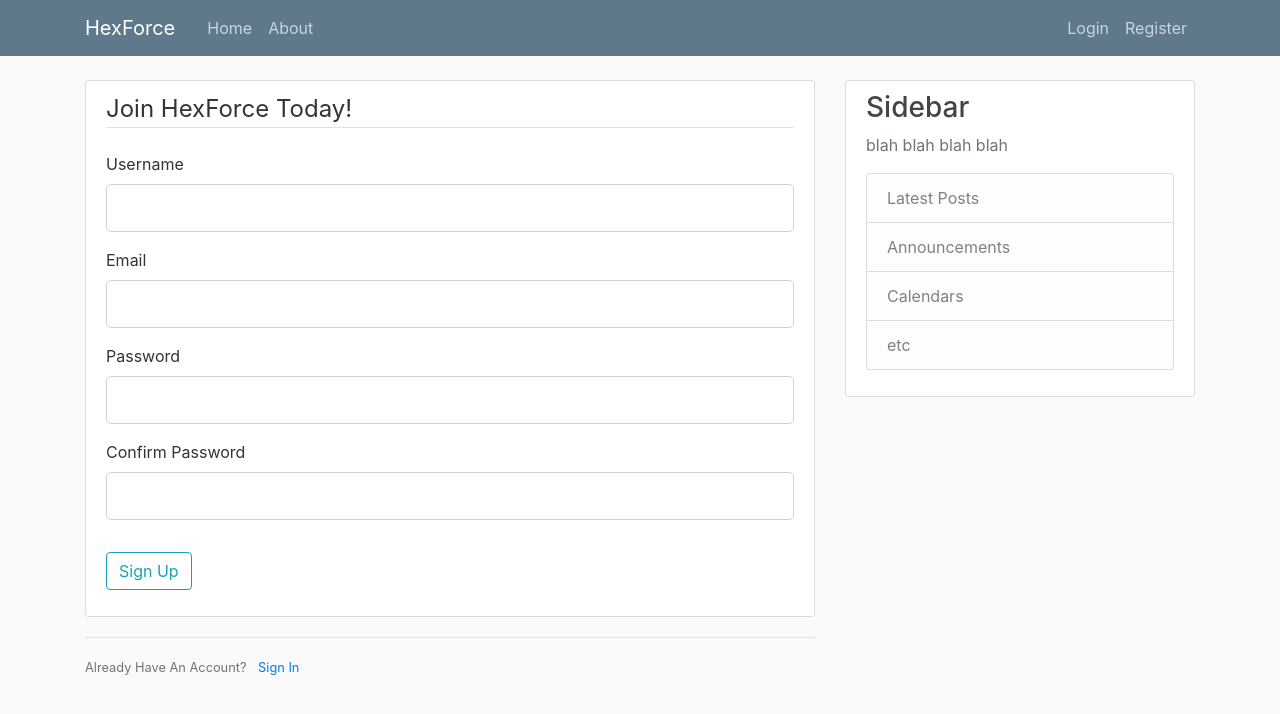
After one commit to LarissaNamu/HexForce, a Flask app: page /register in a window 1280 px wide. The commit adds this page. Shown: the top 714 px of the page. Run offline with Flask 3, Linux system fonts and the light colour scheme.

Commit message:
created register page and login files - edited sidebar and header msgs

```diff
--- /dev/null
+++ b/forms.py
@@ -0,0 +1,23 @@
+from flask_wtf import FlaskForm
+from wtforms import StringField, PasswordField, SubmitField, BooleanField
+from wtforms.validators import DataRequired, Length, Email, EqualTo
+
+class RegistrationForm(FlaskForm):
+    username = StringField('Username',
+                           validators=[DataRequired(), Length(min=2, max=20)])
+    email = StringField('Email',
+                        validators=[DataRequired(), Email()])
+    password = PasswordField('Password',
+                             validators=[DataRequired()])
+    confirm_password = PasswordField('Confirm Password',
+                                     validators=[DataRequired(), EqualTo('password')])
+
+    submit = SubmitField('Sign Up')
+
+class LoginForm(FlaskForm):
+    email = StringField('Email',
+                        validators=[DataRequired(), Email()])
+    password = PasswordField('Password',
+                             validators=[DataRequired()])
+    remember = BooleanField('Remember Me')
+    submit = SubmitField('Login')
--- a/hexforce.py
+++ b/hexforce.py
@@ -2,7 +2,10 @@ from api.cdragon import fetch_champs
 from utils.data_parser import parse_champs
 from utils.tft_objects import Champions, Teams
 from flask import Flask, render_template, url_for
+from forms import RegistrationForm, LoginForm
 app = Flask(__name__)
+
+app.config['SECRET_KEY'] = 'ee2e16f4947fa139c92504e7edae21ab'
 
 raw_data = fetch_champs()
 
@@ -25,5 +28,15 @@ def home():
 def about():
     return render_template('about.html', title = "About")
 
+@app.route("/register")
+def register():
+    form = RegistrationForm()
+    return render_template('register.html', title='Register', form=form)
+
+@app.route("/login")
+def login():
+    form = LoginForm()
+    return render_template('login.html', title='Login', form=form)
+
 if __name__ == '__main__':
     app.run(debug=True)
--- a/templates/layout.html
+++ b/templates/layout.html
@@ -20,7 +20,7 @@
     <header class="site-header">
         <nav class="navbar navbar-expand-md navbar-dark bg-steel fixed-top">
           <div class="container">
-            <a class="navbar-brand mr-4" href="/">Flask Blog</a>
+            <a class="navbar-brand mr-4" href="/">HexForce</a>
             <button class="navbar-toggler" type="button" data-toggle="collapse" data-target="#navbarToggle" aria-controls="navbarToggle" aria-expanded="false" aria-label="Toggle navigation">
               <span class="navbar-toggler-icon"></span>
             </button>
@@ -45,8 +45,8 @@
           </div>
           <div class="col-md-4">
             <div class="content-section">
-              <h3>Our Sidebar</h3>
-              <p class='text-muted'>You can put any information here you'd like.
+              <h3>Sidebar</h3>
+              <p class='text-muted'>blah blah blah blah
                 <ul class="list-group">
                   <li class="list-group-item list-group-item-light">Latest Posts</li>
                   <li class="list-group-item list-group-item-light">Announcements</li>
--- /dev/null
+++ b/templates/register.html
@@ -0,0 +1,35 @@
+{% extends "layout.html" %}
+{% block content%}
+    <div class="content-section">
+        <form method="POST" action="">
+            {{ form.hidden_tag() }}
+            <fieldset class="form-group">
+                <legend class="border-bottom mb-4">Join HexForce Today!</legend>
+                <div class="form-group">
+                    {{ form.username.label(class="form-control-label") }}
+                    {{ form.username(class="form-control form-control-lg") }}
+                </div>
+                <div class="form-group">
+                    {{ form.email.label(class="form-control-label") }}
+                    {{ form.email(class="form-control form-control-lg") }}
+                </div>
+                <div class="form-group">
+                    {{ form.password.label(class="form-control-label") }}
+                    {{ form.password(class="form-control form-control-lg") }}
+                </div>
+                <div class="form-group">
+                    {{ form.confirm_password.label(class="form-control-label") }}
+                    {{ form.confirm_password(class="form-control form-control-lg") }}
+                </div>
+            </fieldset>
+            <div class="form-group">
+                {{ form.submit(class="btn btn-outline-info") }}
+            </div>
+        </form>
+    </div>
+    <div class="border-top pt-3">
+        <small class="text-muted">
+            Already Have An Account? <a class="ml-2" href="{{ url_for('login') }}">Sign In</a>
+        </small>
+    </div>
+{% endblock content%}
```
Also changed, not shown: templates/login.html (added).
